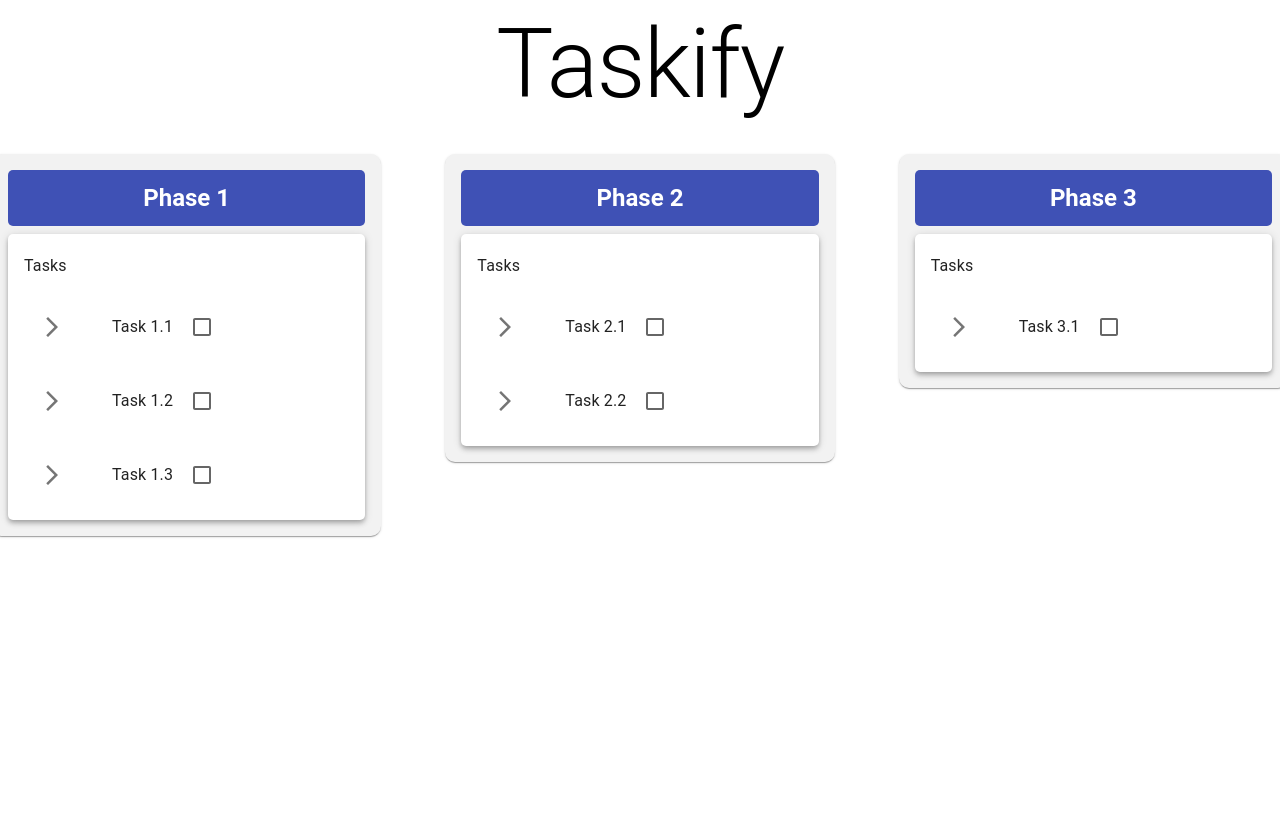
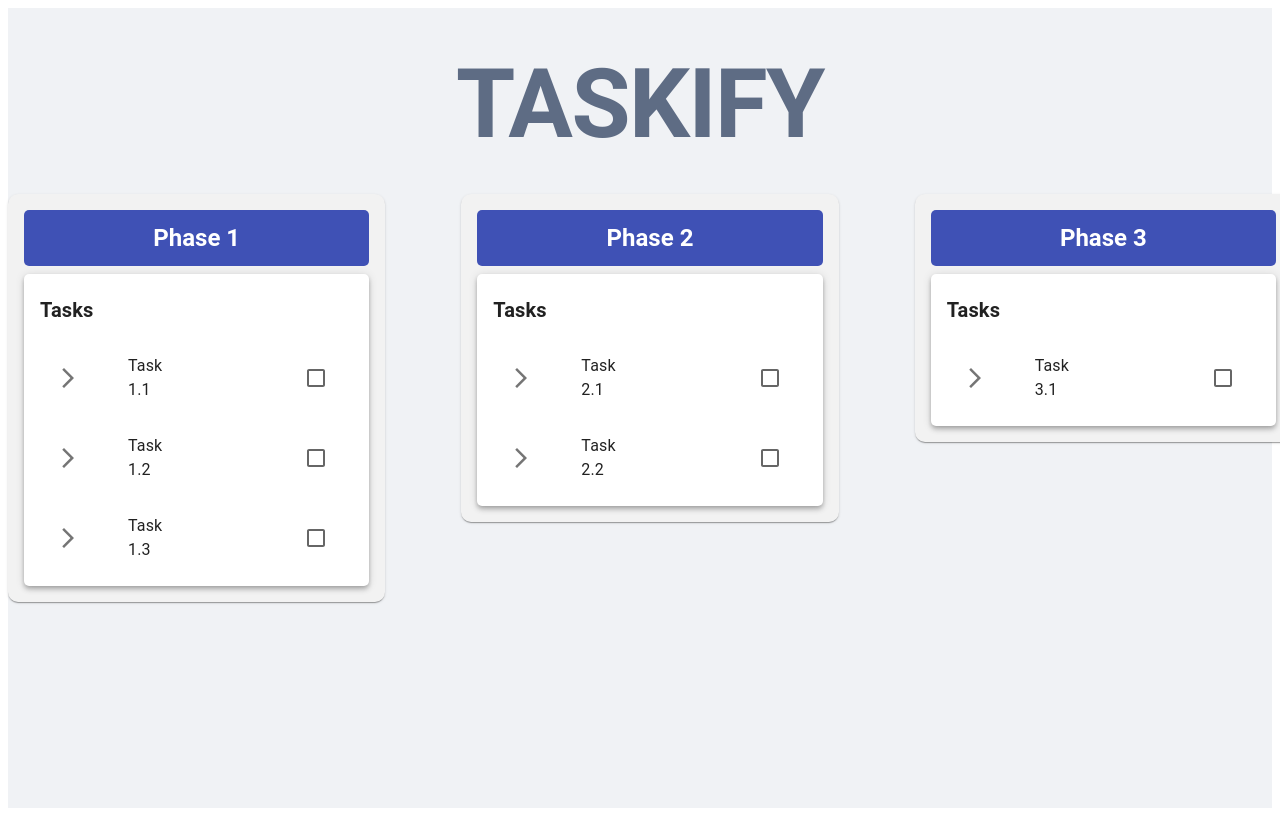
Before and after one commit to mcanozkulekci/Taskify, a React (Create React App) app: page / in a window 1280 px wide. Built offline with nearby package versions, Linux system fonts and the light colour scheme.

Commit message:
General styling improved

```diff
--- a/src/App.tsx
+++ b/src/App.tsx
@@ -8,14 +8,19 @@ const App: React.FC = () => {
   const [state, setState] = useState(mockData);
 
   return (
-    <div className="App" style={{ justifyContent: 'center' }}>
-      <Box>
+    <div
+      className="App"
+      style={{ backgroundColor: '#F0F2F5', minHeight: '100vh' }}
+    >
+      <Box sx={{ py: 5 }}>
         <Typography
           variant="h1"
           gutterBottom
-          style={{
-            display: 'flex',
-            justifyContent: 'center',
+          align="center"
+          sx={{
+            color: '#5E6C84',
+            fontWeight: 'bold',
+            textTransform: 'uppercase',
           }}
         >
           Taskify
--- a/src/components/PhaseList.tsx
+++ b/src/components/PhaseList.tsx
@@ -28,7 +28,7 @@ const PhaseList = ({ phases }: PhaseListProps) => {
             md={4}
             sx={{
               display: 'flex',
-              flexDirection: 'column',
+              flexDirection: 'row',
               alignItems: 'center',
               height: '100%',
             }}
--- a/src/components/SingleTask.tsx
+++ b/src/components/SingleTask.tsx
@@ -14,11 +14,22 @@ const SingleTask: React.FC<SingleTaskProps> = ({ task }: SingleTaskProps) => {
   };
 
   return (
-    <Box sx={{ display: 'flex', alignItems: 'center' }}>
+    <Box
+      sx={{
+        display: 'flex',
+        alignItems: 'center',
+        justifyContent: 'space-between',
+        backgroundColor: checked ? '#d9ead3' : 'transparent',
+      }}
+    >
       <Box sx={{ mr: 1 }}>
         <Typography variant="body1">{task.task}</Typography>
       </Box>
-      <Checkbox checked={checked} onChange={handleChange} />
+      <Checkbox
+        checked={checked}
+        onChange={handleChange}
+        sx={{ marginLeft: '125px' }}
+      />
     </Box>
   );
 };
--- a/src/components/TaskList.tsx
+++ b/src/components/TaskList.tsx
@@ -4,6 +4,7 @@ import {
   ListItemButton,
   ListItemIcon,
   ListItemText,
+  Typography,
 } from '@mui/material';
 import React, { useState } from 'react';
 import Task from '../types/Task';
@@ -18,7 +19,13 @@ const TaskList: React.FC<TaskListProps> = ({ tasks }: TaskListProps) => {
   return (
     <List>
       <ListItemButton>
-        <ListItemText primary="Tasks" />
+        <ListItemText
+          primary={
+            <Typography variant="h6" sx={{ fontWeight: 'bold' }}>
+              Tasks
+            </Typography>
+          }
+        />
       </ListItemButton>
       <List component="div" disablePadding>
         {tasks.map((task) => (
@@ -31,6 +38,9 @@ const TaskList: React.FC<TaskListProps> = ({ tasks }: TaskListProps) => {
             </ListItem>
           </ListItemButton>
         ))}
+        {tasks.length === 0 && (
+          <Typography variant="subtitle1">No tasks found</Typography>
+        )}
       </List>
     </List>
   );
```
